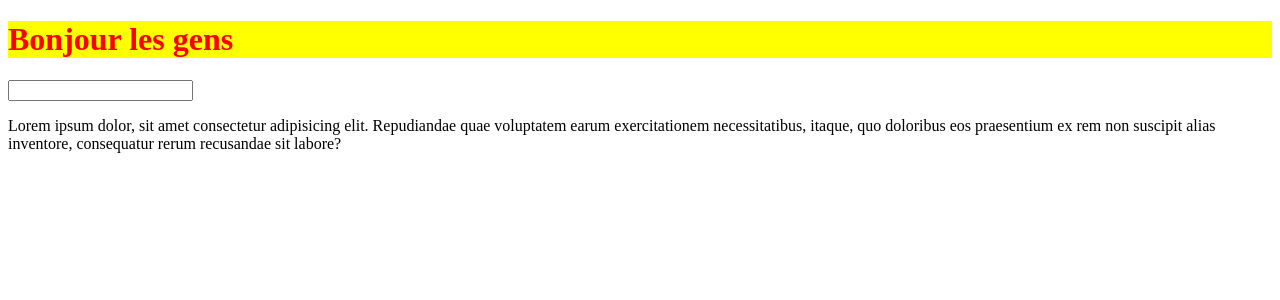
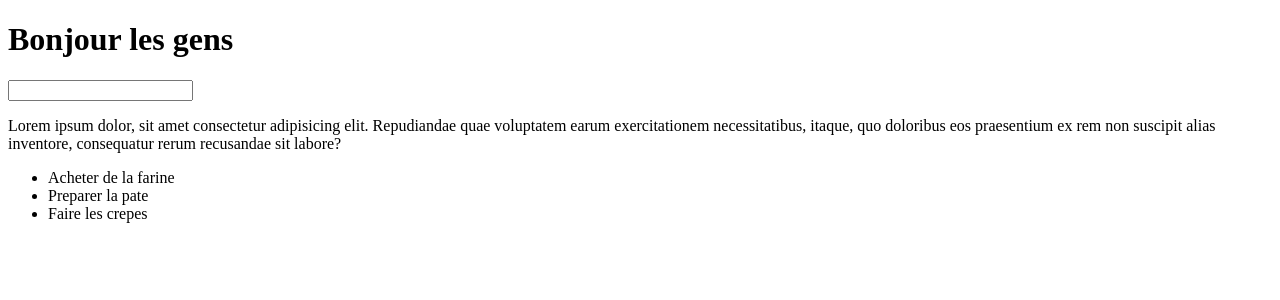
Before and after one commit to clementmarius/TutoReact, a React (Vite) app: page / in a window 1280 px wide. Shown: the top 300 px of the page. Built offline with nearby package versions, Linux system fonts and the light colour scheme.

Commit message:
start React

```diff
--- a/src/App.jsx
+++ b/src/App.jsx
@@ -1,6 +1,11 @@
 const title = "Bonjour les gens";
 const style = { color: "red", background: "yellow" };
 const showTitle = true;
+const todos = [
+  'Acheter de la farine',
+  'Preparer la pate',
+  'Faire les crepes'
+]
 
 function App() {
   const handleClick = () => {
@@ -9,11 +14,7 @@ function App() {
 
   return (
     <>
-      {showTitle ?
-        <h1 id="title" className="title" style={style}>
-          {title}
-        </h1> : <p>demo</p>
-      }
+      <Title />
       <input type="text" />
       <p>
         Lorem ipsum dolor, sit amet consectetur adipisicing elit. Repudiandae
@@ -21,8 +22,15 @@ function App() {
         doloribus eos praesentium ex rem non suscipit alias inventore,
         consequatur rerum recusandae sit labore?
       </p>
+      <ul>
+        {todos.map(todo => (<li key={todo}>{todo}</li>))}
+      </ul>
     </>
   );
 }
 
+function Title () {
+  return <h1>Bonjour les gens</h1>
+}
+
 export default App;
```
